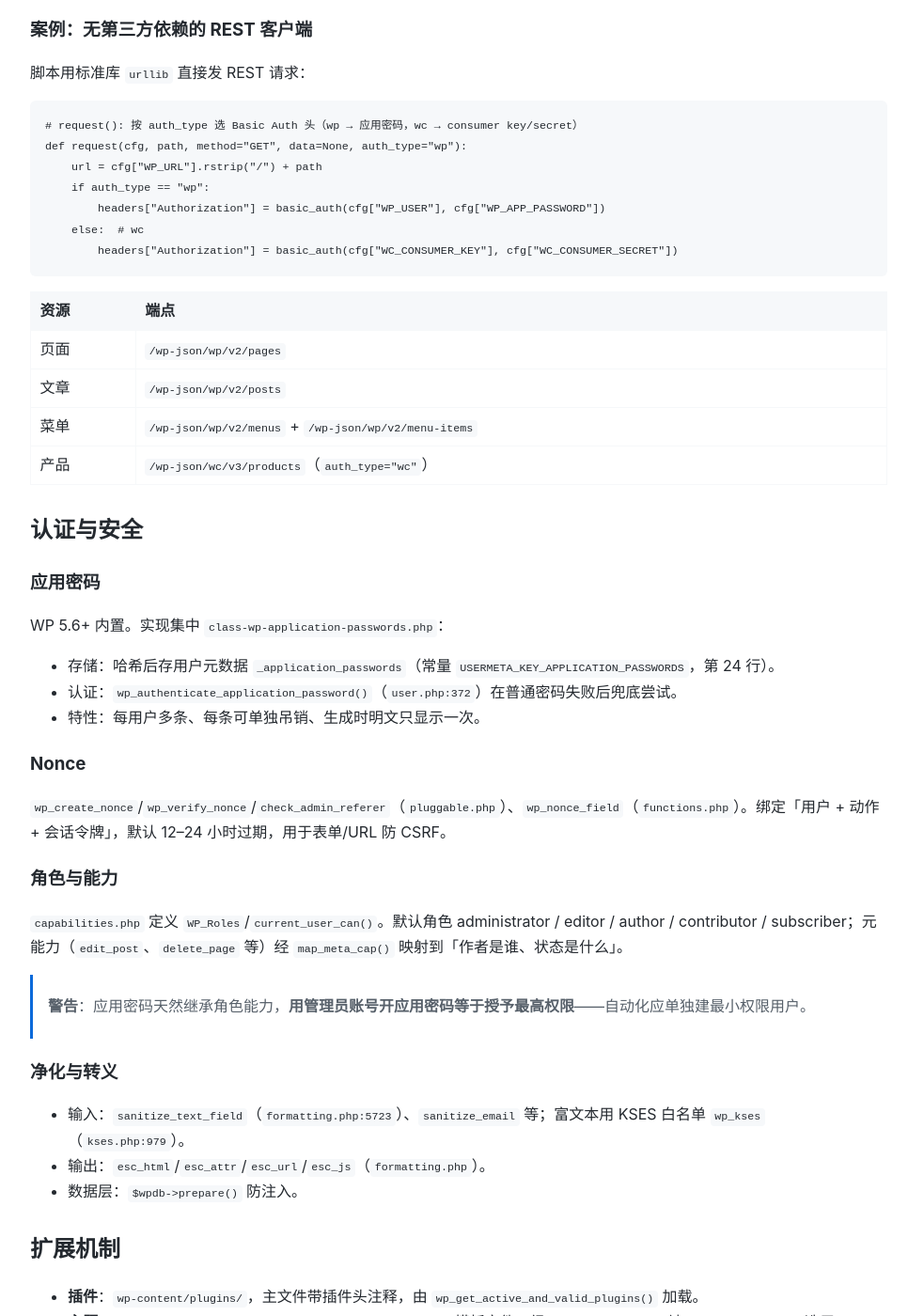
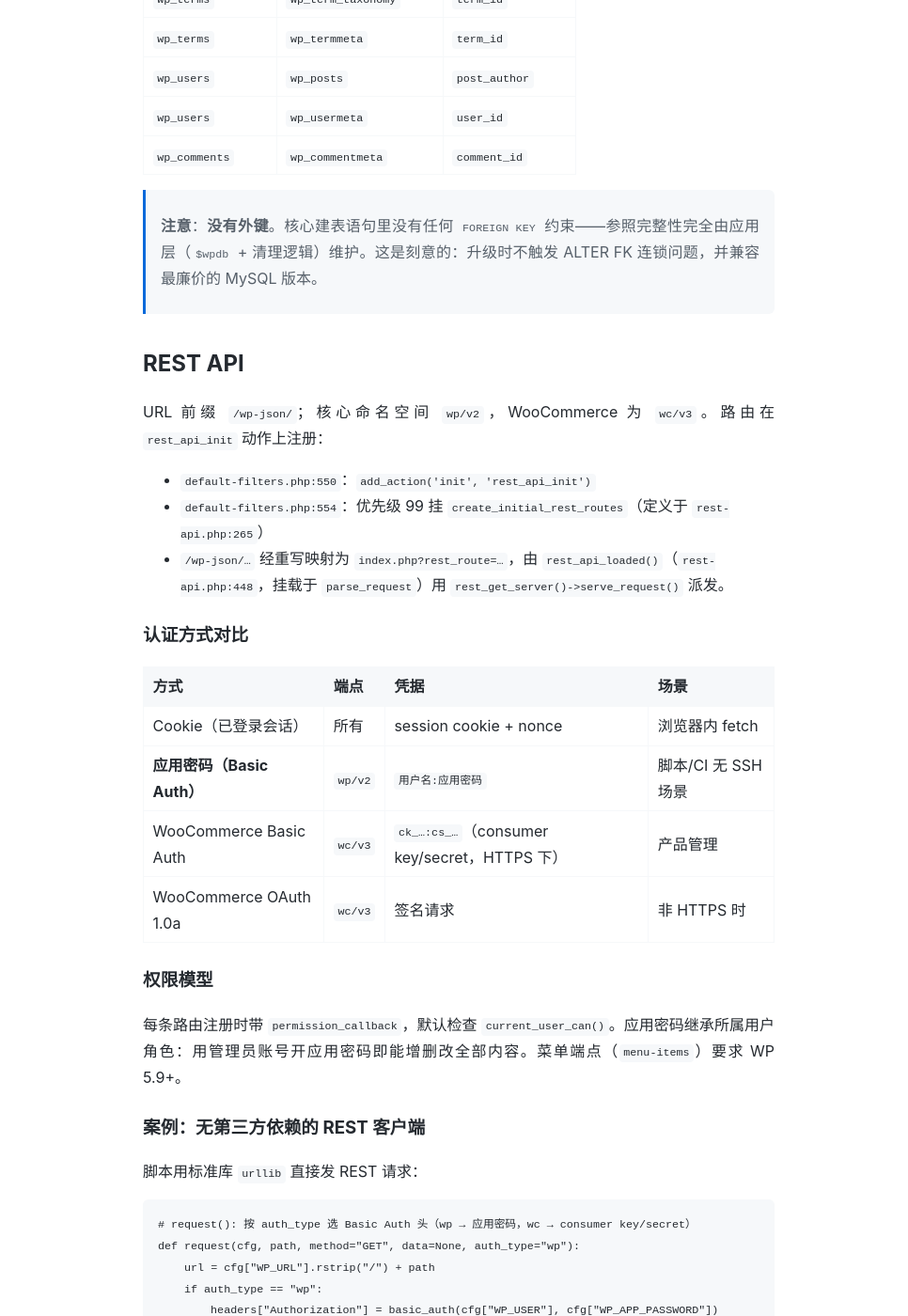
Before and after one commit to lyb19850811/github-pages, a Jekyll site: the page built from _posts/2026-10-16-wordpress-deep-research.md, in a window 1280 px wide and 1400 px high, scrolled down 6298 px. Shown: the whole window at 94% size, without its empty margins (152-1118 px from the left). Built offline with Jekyll 4.4.1, drawn with Linux system fonts in a browser that asks for light colours.

Commit message:
docs: narrow reading column, add OG/Twitter meta and favicon, remove dead CSS

```diff
--- a/_layouts/default.html
+++ b/_layouts/default.html
@@ -7,6 +7,20 @@
   <meta name="description" content="{{ page.summary | default: site.description | escape }}">
   <link rel="canonical" href="{{ page.url | absolute_url }}">
   {% if page.noindex %}<meta name="robots" content="noindex">{% endif %}
+  <link rel="icon" href="{{ '/assets/images/favicon.svg' | relative_url }}" type="image/svg+xml">
+  <meta property="og:site_name" content="{{ site.title }}">
+  <meta property="og:title" content="{% if page.title %}{{ page.title }} · {% endif %}{{ site.title }}">
+  <meta property="og:description" content="{{ page.summary | default: site.description | escape }}">
+  <meta property="og:type" content="{% if page.layout == 'research' %}article{% else %}website{% endif %}">
+  <meta property="og:url" content="{{ page.url | absolute_url }}">
+  <meta property="og:locale" content="zh_CN">
+  <meta name="twitter:card" content="summary">
+  <meta name="twitter:title" content="{% if page.title %}{{ page.title }} · {% endif %}{{ site.title }}">
+  <meta name="twitter:description" content="{{ page.summary | default: site.description | escape }}">
+  {% if page.layout == 'research' %}
+  <meta property="article:published_time" content="{{ page.date | date: '%Y-%m-%d' }}">
+  {% for t in page.tags %}<meta property="article:tag" content="{{ t }}">{% endfor %}
+  {% endif %}
   <link rel="stylesheet" href="{{ '/style.css' | relative_url }}">
   {% if page.math %}
   <link rel="stylesheet" href="https://cdn.jsdelivr.net/npm/katex@0.16.10/dist/katex.min.css">
--- a/style.css
+++ b/style.css
@@ -56,29 +56,7 @@ code {
   margin-bottom: .4rem;
 }
 
-/* 商品展示 */
-.filter {
-  display: flex;
-  gap: .5rem;
-  margin-bottom: 1.5rem;
-}
-
-.filter button {
-  border: 1px solid #d0d7de;
-  background: #fff;
-  color: var(--muted);
-  padding: .35rem .9rem;
-  border-radius: 999px;
-  cursor: pointer;
-  font-size: .9rem;
-}
-
-.filter button.active {
-  background: var(--accent);
-  border-color: var(--accent);
-  color: #fff;
-}
-
+/* 小游戏合集 */
 .grid {
   display: grid;
   grid-template-columns: repeat(auto-fill, minmax(200px, 1fr));
@@ -101,13 +79,6 @@ code {
   transform: translateY(-2px);
 }
 
-.card img {
-  width: 100%;
-  aspect-ratio: 1 / 1;
-  object-fit: cover;
-  display: block;
-}
-
 .card-body {
   padding: .9rem 1rem 1rem;
 }
@@ -127,64 +98,8 @@ code {
   margin: 0 0 .3rem;
 }
 
-.price {
-  color: #d1242f;
-  font-weight: 600;
-  margin: 0;
-}
-
 .error {
   color: var(--muted);
-}
-
-/* 商品详情 */
-.back {
-  display: inline-block;
-  color: var(--muted);
-  text-decoration: none;
-  font-size: .9rem;
-  margin-bottom: 1.25rem;
-}
-
-.back:hover {
-  color: var(--accent);
-}
-
-.detail {
-  display: grid;
-  grid-template-columns: 1fr 1fr;
-  gap: 2rem;
-  align-items: start;
-}
-
-.detail img {
-  width: 100%;
-  border: 1px solid #d0d7de;
-  border-radius: 8px;
-  display: block;
-}
-
-.detail h1 {
-  margin: .25rem 0 .5rem;
-}
-
-.detail .price {
-  font-size: 1.5rem;
-}
-
-.features {
-  padding-left: 1.2rem;
-  margin-top: 1rem;
-}
-
-.features li {
-  margin-bottom: .25rem;
-}
-
-@media (max-width: 560px) {
-  .detail {
-    grid-template-columns: 1fr;
-  }
 }
 
 /* 研究日志：标签筛选 */
@@ -254,19 +169,39 @@ code {
 .tag-link a { font-size: .9rem; }
 
 /* 研究正文 */
-.note-detail { max-width: 100%; }
-.back { margin: 0 0 .5rem; }
+.note-detail {
+  max-width: 42rem;
+  margin: 0 auto;
+}
+.back {
+  display: inline-block;
+  color: var(--muted);
+  text-decoration: none;
+  font-size: .9rem;
+  margin: 0 0 .5rem;
+}
+.back:hover { color: var(--accent); }
 .back a { color: var(--muted); text-decoration: none; }
 .back a:hover { color: var(--accent); }
-.content { line-height: 1.7; }
-.content h2 { margin: 1.75rem 0 .5rem; }
-.content h3 { margin: 1.25rem 0 .4rem; }
+.content { line-height: 1.75; }
+.content p { text-align: justify; }
+.content h2 { margin: 2rem 0 .75rem; }
+.content h3 { margin: 1.5rem 0 .5rem; }
+.content h4 { margin: 1.25rem 0 .4rem; }
 .content a { color: var(--accent); }
-.content img { max-width: 100%; height: auto; border-radius: 6px; }
+.content img {
+  max-width: 100%;
+  height: auto;
+  border-radius: 6px;
+  box-shadow: 0 2px 8px rgba(0, 0, 0, .06);
+  margin: .5rem 0;
+}
 .content blockquote {
   margin: 1rem 0;
-  padding: .25rem 1rem;
+  padding: .5rem 1rem;
   border-left: 3px solid var(--accent);
+  background: var(--bg);
+  border-radius: 0 6px 6px 0;
   color: var(--muted);
 }
 .content pre {
@@ -276,7 +211,13 @@ code {
   overflow-x: auto;
 }
 .content pre code { background: none; padding: 0; }
-.content table { border-collapse: collapse; width: 100%; margin: 1rem 0; }
+.content table {
+  border-collapse: collapse;
+  width: 100%;
+  margin: 1rem 0;
+  display: block;
+  overflow-x: auto;
+}
 .content th, .content td { border: 1px solid var(--bg); padding: .4rem .6rem; text-align: left; }
 .content th { background: var(--bg); }
 .content .katex-display { overflow-x: auto; overflow-y: hidden; }
```
Also changed, not shown: assets/images/favicon.svg (added).
